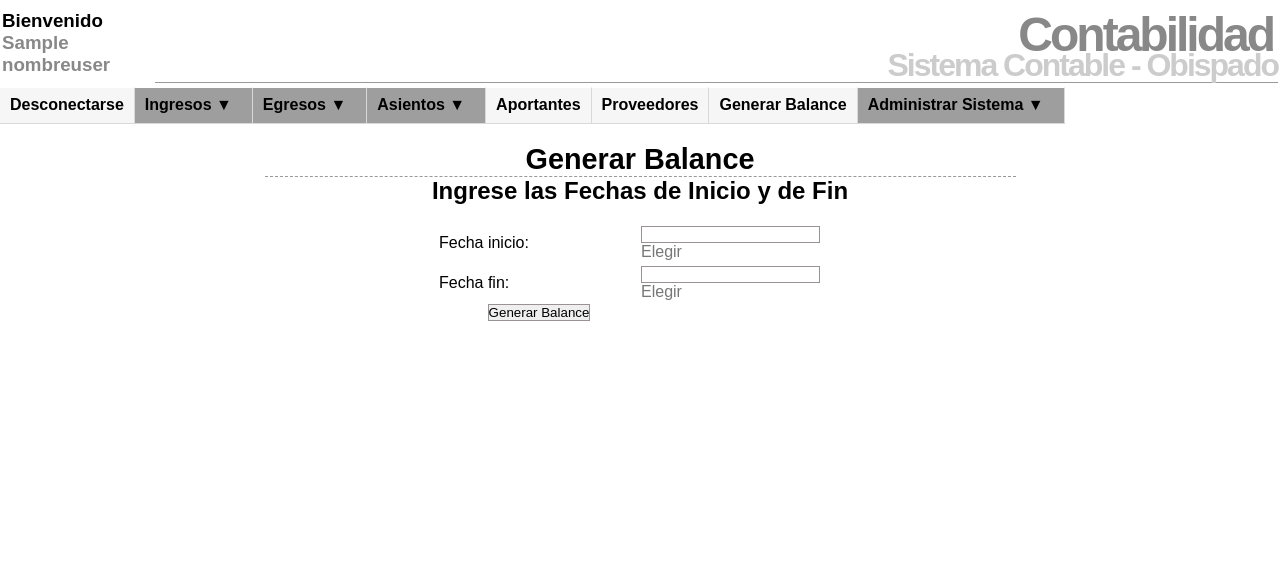
After one commit to tyeltsing/contabilidad-django, a Django app: template obispado/templates/balances/generar_balance.html in a window 1280 px wide. The commit adds this page. Shown: the top 583 px of the page. Run offline with Django 3.2, Linux system fonts and the light colour scheme; the template is opened without the code that fills it: most values are stand-ins (such as "Sample title", 1, 10 or a date in 2020); grey boxes are pictures that could not be loaded.

Commit message:
Templates modificados, aca lo que falta modificar todos los templates...

```diff
--- /dev/null
+++ b/obispado/templates/balances/generar_balance.html
@@ -0,0 +1,154 @@
+<!DOCTYPE html PUBLIC "-//W3C//DTD XHTML 1.0 Strict//EN" "http://www.w3.org/TR/xhtml1/DTD/xhtml1-strict.dtd">
+
+<html xmlns="http://www.w3.org/1999/xhtml">
+
+<head profile="http://gmpg.org/xfn/11">
+	<title>Sistema de Contabilidad</title>
+	<link rel="stylesheet" href="/media/css/style.css" type="text/css" media="screen" />
+    <link href="/media/css/dropdown.css" media="screen" rel="stylesheet" type="text/css" />
+    <link href="/media/css/default.css" media="screen" rel="stylesheet" type="text/css" />
+	<meta http-equiv="content-type" content="text/html; charset=utf-8" />
+	<meta http-equiv="content-language" content="en-gb" />
+	<meta http-equiv="imagetoolbar" content="false" />
+</head>
+<TITLE>Agregar Ingreso</TITLE>
+
+<script type="text/javascript" src="/media/js/CalendarPopup.js"></script>
+
+<script type="text/javascript">
+
+        var cal1xx = new CalendarPopup("testdiv1");
+        cal1xx.showNavigationDropdowns();
+        document.write(getCalendarStyles());
+        function ValidarFecha(Cadena){
+             var Fecha= new String(Cadena)   // Crea un string
+             var RealFecha= new Date()   // Para sacar la fecha de hoy
+             // Cadena Anho
+             var Ano= new String(Fecha.substring(Fecha.lastIndexOf("/")+1,Fecha.length))
+             // Cadena Mes
+             var Mes= new String(Fecha.substring(Fecha.indexOf("/")+1,Fecha.lastIndexOf("/")))
+             // Cadena Dia
+             var Dia= new String(Fecha.substring(0,Fecha.indexOf("/")))
+
+             /*var Dia= new String(Fecha.substring(Fecha.lastIndexOf("/")+1,Fecha.length))
+             var Mes= new String(Fecha.substring(Fecha.indexOf("/")+1,Fecha.lastIndexOf("/")))
+             var Ano= new String(Fecha.substring(0,Fecha.indexOf("/")))*/
+
+             // Valido el anho
+             if (isNaN(Ano) || Ano.length<4 || parseFloat(Ano)<1900){
+                     alert('Anho invalido')
+                 return false
+             }
+             // Valido el Mes
+             if (isNaN(Mes) || parseFloat(Mes)<1 || parseFloat(Mes)>12){
+                 alert('Mes invalido')
+                 return false
+             }
+             // Valido el Dia
+             if (isNaN(Dia) || parseInt(Dia, 10)<1 || parseInt(Dia, 10)>31){
+                 alert('Dia invalido')
+                 return false
+             }
+             if (Mes==4 || Mes==6 || Mes==9 || Mes==11 || Mes==2) {
+                 if (Mes==2 && Dia > 28 || Dia>30) {
+                     alert('Dia invalido')
+                     return false
+                 }
+             }
+
+           //para que envie los datos, quitar las  2 lineas siguientes
+           //alert("Fecha correcta.")
+            return true
+         }
+         function verificar(frm){
+
+            if(ValidarFecha(frm['fechainicio'].value)){
+                //frm['boton'].submit();
+                //frm['formu'].submit();
+                if(ValidarFecha(frm['fechafin'].value)) {
+                    document.formulario.submit();
+                }
+            }
+        }
+</script>
+
+
+<body onload=";">
+	<div>
+    <table align="center" border="0">
+    <td align="left" width=11%><h3>Bienvenido<font color="#888"> {{nombreuser}}</font> </h3></td>
+    </div>
+    <td align="right" width=82%>
+	<div id="header">
+		<h1>Contabilidad</h1>
+		<h2>Sistema Contable - Obispado</h2>
+	</div></td>
+    <tr>
+    </TABLE>
+	<ul id="nav" class="dropdown dropdown-horizontal">
+        <li><a href="/obispado/logout/">Desconectarse</a></li>
+        <li class="dir">Ingresos ▼
+            <ul>
+                <li><a href="/obispado/carga_ingresos/">Cargar Ingresos</a></li>
+                <li><a href="/obispado/ingresos_list/">Ver Ingresos</a></li>
+                <li><a href="/obispado/solicitar_planilla_ingresos/">Planilla Ingresos</a></li>
+            </ul>
+        </li>
+        <li class="dir">Egresos ▼
+            <ul>
+                <li><a href="/obispado/carga_egresos/">Cargar Egresos</a></li>
+                <li><a href="/obispado/egresos_list/">Ver Egresos</a></li>
+                <li><a href="/obispado/solicitar_planilla_egresos/">Planilla Egresos</a></li>
+            </ul>
+        </li>
+        <li class="dir">Asientos ▼
+            <ul>
+                <li><a href="/obispado/cargar_asiento/">Cargar Asientos</a></li>
+                <li><a href="/obispado/asientos_list/">Ver Asientos</a></li>
+            </ul>
+        </li>
+
+        <li><a href="/obispado/admin/aportantes/aportante/">Aportantes</a></li>
+        <li><a href="/obispado/admin/proveedores/proveedor/">Proveedores</a></li>
+        <li><a href="/obispado/balances/">Generar Balance</a></li>
+        <li class="dir">Administrar Sistema ▼
+            <ul>
+                <li><a href="/obispado/admin/">Administracion General</a></li>
+                <li><a href="/obispado/registro/">Crear un nuevo usuario</a></li>
+                <li><a href="/obispado/admin/password_change/">Cambiar Contrase&ntilde;a del usuario actual</a></li>
+                <li><a href="/obispado/ver_logs">Ver logs</a></li>
+            </ul>
+        </li>
+    </ul>
+    <br></br>
+	<div id="content" align="center">
+		<H1 align="center">Generar Balance</H1>
+        <H2 align="center">Ingrese las Fechas de Inicio y de Fin</H2>
+
+<FORM action="/obispado/balances/generar_balance/" METHOD="GET" name="formulario">
+<table align="center" border="0">
+
+<td align="left" width="200">Fecha inicio:
+</td>
+<!--td align="center" width="150"><INPUT NAME="fe" TYPE="TEXT" VALUE="" onChange = "ValidarFecha(this.value);"-->
+<td align="left" width="200"><input name="fechainicio" id="fecha_inicio" value="" type="text"><a href="#" onclick="cal1xx.select(document.forms[0].fechainicio,'anchor1xx','dd/MM/yyyy'); return false;" title="cal1xx.select(document.forms[0].fechainicio,'anchor1xx','dd/MM/yyyy'); return false;" name="anchor1xx" id="anchor1xx">Elegir</a>
+</td>
+<tr>
+<tr>
+<br>
+<td align="left" width="200">Fecha fin:
+</td>
+<!--td align="center" width="150"><INPUT NAME="fe" TYPE="TEXT" VALUE="" onChange = "ValidarFecha(this.value);"-->
+<td align="left" width="200"><input name="fechafin" id="fecha_fin" value="" type="text"><a href="#" onclick="cal1xx.select(document.forms[0].fechafin,'anchor1xx','dd/MM/yyyy'); return false;" title="cal1xx.select(document.forms[0].fechainicio,'anchor1xx','dd/MM/yyyy'); return false;" name="anchor1xx" id="anchor1xx">Elegir</a>
+</td>
+<tr>
+<TD align="center" width="150"><INPUT NAME="boton" type="button" VALUE="Generar Balance" onclick="verificar(this.form);"></TD>
+</TABLE>
+
+</FORM>
+<DIV ID="testdiv1" STYLE="position:absolute;visibility:hidden;background-color:white;layer-background-color:white;"></DIV>
+
+<tr>
+
+</BODY>
+</HTML>
--- a/obispado/templates/balances/index.html
+++ /dev/null
@@ -1 +0,0 @@
-<a href="/balances/mes/">mes</a>
--- a/obispado/templates/principal/index.html
+++ b/obispado/templates/principal/index.html
@@ -55,7 +55,7 @@
 
         <li><a href="/obispado/admin/aportantes/aportante/">Aportantes</a></li>
         <li><a href="/obispado/admin/proveedores/proveedor/">Proveedores</a></li>
-        <li><a href="/obispado/balances/csv/">Generar Balance</a></li>
+        <li><a href="/obispado/balances/">Generar Balance</a></li>
         <li class="dir">Administrar Sistema ▼
             <ul>
                 <li><a href="/obispado/admin/">Administracion General</a></li>
```
